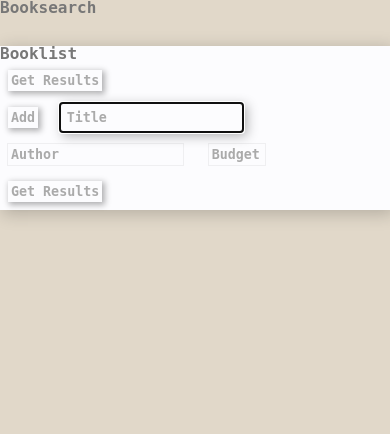
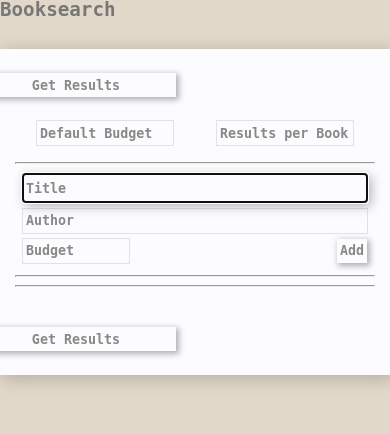
Before and after one commit to admls/booksearch, a PHP site: page / in a window 390 px wide. Shown: the top 434 px of the page. Run offline with PHP 8.4, Linux system fonts and the light colour scheme.

Commit message:
The design for booklist and results are now responsive.

```diff
--- a/booksearch.js
+++ b/booksearch.js
@@ -141,8 +141,15 @@ var view = {
             bookLi.id = id;
             bookLi.appendChild(titleInput);
             bookLi.appendChild(authorInput);
-            bookLi.appendChild(maxPriceInput);
-            bookLi.appendChild(view.createDeleteButton());
+
+            const div = document.createElement('div');
+            div.className = "budgetButtonWrapper";
+            div.appendChild(maxPriceInput);
+            div.appendChild(view.createDeleteButton());
+            bookLi.appendChild(div);
+
+            // bookLi.appendChild(maxPriceInput);
+            // bookLi.appendChild(view.createDeleteButton());
             booklistUl.appendChild(bookLi);
         }, this);
     },
@@ -158,7 +165,7 @@ var view = {
         booklistUl.addEventListener("click", function(event) {
             const elementClicked = event.target;
             if (elementClicked.className === "deleteButton") {
-                handlers.deleteBook(elementClicked.parentNode.id);
+                handlers.deleteBook(elementClicked.parentNode.parentNode.id);
             };
         });
         document.querySelectorAll("li .title, li .author").forEach(function(bookField) {
@@ -236,12 +243,6 @@ function _cb_findItemsByKeywords(root) {
         title = "<h3 class='title'>" + searchTerm + "</h3><br>";
         html.push('<hr>')
     };
-
-    // console.log(url);
-    console.log(rawSearchTerm);
-    console.log(searchTerm);
-
-
     document.getElementById("ebayResults").innerHTML += title + html.join("");
 }  // End _cb_findItemsByKeywords() function
 
@@ -307,42 +308,3 @@ function constructURL(urlfilter, searchTerm, siteLocationCode, numEntries) {
     url += urlfilter;
     return url
 }
-
-
-// function _cb_findItemsByKeywords(root) {
-//     var items = root && root.findItemsByKeywordsResponse && root.findItemsByKeywordsResponse[0] && root.findItemsByKeywordsResponse[0].searchResult && root.findItemsByKeywordsResponse[0].searchResult[0] && root.findItemsByKeywordsResponse[0].searchResult[0].item || [];
-//     var html = []; html.push('<table width="100%" border="0" cellspacing="0" cellpadding="3"><tbody>');
-//     for (var i = 0; i < items.length; ++i) {
-//         var item = items[i];
-//         var shippingInfo = item.shippingInfo && item.shippingInfo[0] || {};
-//         var sellingStatus = item.sellingStatus && item.sellingStatus[0] || {};
-//         var listingInfo = item.listingInfo && item.listingInfo[0] || {};
-//         var title = item.title;
-//         var subtitle = item.subtitle || '';
-//         var pic = item.galleryURL;
-//         var viewitem = item.viewItemURL;
-//         var currentPrice = sellingStatus.currentPrice && sellingStatus.currentPrice[0] || {};
-//         var displayPrice = currentPrice['@currencyId'] + ' ' + currentPrice['__value__'];
-//         var buyItNowAvailable = listingInfo.buyItNowAvailable && listingInfo.buyItNowAvailable[0] === 'true';
-//         var freeShipping = shippingInfo.shippingType && shippingInfo.shippingType[0] === 'Free';
-//         if (null !== title && null !== viewitem) {
-//             html.push('<tr><td class="image-container"><img src="' + pic + '"border = "0"></td>');
-//             html.push('<td class="data-container"><a class="item-link" href="' + viewitem + '"target="_blank">');
-//             html.push('<p class="title">' + title + '</p>'); html.push('<p class="subtitle">' + subtitle + '</p>');
-//             html.push('<p class="price">' + displayPrice + '</p>');
-//             if (buyItNowAvailable) {
-//                 html.push('<p class="bin">Buy It Now</p>');
-//             }
-//             if (freeShipping) {
-//                 html.push('<p class="fs">Free shipping</p>');
-//             }
-//             html.push('</a></td></tr>');
-//         }
-//     }
-//     html.push(" </tbody></table>");
-//     document.getElementById("ebayResults").innerHTML = html.join("");
-// }
-
-// function createSrc() {
-//     return `https://svcs.ebay.com/services/search/FindingService/v1?SECURITY-APPNAME=AdamSher-Booksear-PRD-38dd99240-7ddfbe7a&OPERATION-NAME=findItemsByKeywords&SERVICE-VERSION=1.0.0&RESPONSE-DATA-FORMAT=JSON&callback=_cb_findItemsByKeywords&REST-PAYLOAD&keywords=${searchTerm}&paginationInput.entriesPerPage=6&GLOBAL-ID=EBAY-${location}&siteid=3`
-// }
--- a/index.css
+++ b/index.css
@@ -51,11 +51,15 @@ table {
 --------------------------------------------
 Beginning of css styling */
 
+/*
+#cf9125
+ */
+
 :root {
     --main-bg-color: #e1d8c9;
     --secondary-bg-color: #fcfcfe;
     --primary-text-color: #777;
-    --understated-text-color: #aaa;
+    --understated-text-color: #888;
     --v-understated-text-color: #ccc;
     --highlight-selection: #555;
 }
@@ -73,11 +77,18 @@ body::selection, input::selection, button::selection, p::selection, div::selecti
 }
 
 #booklistDiv, #results {
-    width: 60%;
+    box-sizing: border-box;
+    position: relative;
+    width: 75%;
     margin: auto;
     background-color: var(--secondary-bg-color);
     box-shadow: 3px 3px 16px 1px rgba(0,0,0,.2);
     margin-top: 30px;
+    margin-bottom: 60px;
+}
+
+#booklistDiv {
+    padding: 70px 15px 80px 15px;
 }
 
 @media only screen and (max-width: 900px) {
@@ -86,13 +97,42 @@ body::selection, input::selection, button::selection, p::selection, div::selecti
     }
 }
 
+#addBook {
+    position: relative;
+    padding: 0px;
+    margin: 6px 0px 6px 0px;
+    display: flex;
+    flex-flow: row wrap;
+    justify-content: center;
+    height: 40px;
+}
+
+#defaultsWrapper {
+    display: flex;
+    flex-flow: row wrap;
+    justify-content: space-around;
+    height: 35px;
+}
+
+@media only screen and (max-width: 350px) {
+    #defaultsWrapper {
+        height: 60px;
+    }
+}
+
+#defaultMaxPrice, #resultsPerBook {
+    width: 130px;
+}
+
+#addButton {
+    margin: 2px 0px 0px 3px;
+    height: 24px;
+}
+
 #results {
-    box-sizing: border-box;
-    position: relative;
     z-index: initial;
     isolation: isolate;
     padding: 1px 0px;
-    margin-bottom: 60px;
 }
 
 #ebayResults {
@@ -168,16 +208,22 @@ h4 {
     width: 80px;
 }
 
+h2 {
+    font-size: 1.2em;
+}
+
 input {
     color: var(--primary-text-color);
     font-family: monospace, monospace;
     border: none;
     font-weight: bold;
     background-color: transparent;
-    margin: 8px 8px 8px 8px;
+    margin: 2px 8px 2px 8px;
     padding: 3px;
-    box-shadow: 0px 0px 0px 1px rgba(0,0,0,.05);
+    box-shadow: 0px 0px 0px 1px rgba(0,0,0,.1);
     transition: all .5s;
+    width: 180px;
+    height: 18px;
 }
 
 input::placeholder {
@@ -186,8 +232,15 @@ input::placeholder {
 
 input:hover, input:focus {
     box-shadow: 3px 3px 12px 1px rgba(0,0,0,.3);
-    padding: 7px;
-    margin: 4px 4px 4px 4px;
+    height: 22px;
+}
+
+.budgetButtonWrapper {
+    width: 180px;
+    display: flex;
+    margin: 0px 8px 0px 8px;
+    flex-direction: row;
+    justify-content: space-between;
 }
 
 ul {
@@ -210,7 +263,6 @@ button {
 button:focus {
     box-shadow: 0px 0px 0px 1px rgba(0,0,0,.05);
 }
-
 
 .deleteButton {
     color: var(--v-understated-text-color);
@@ -237,22 +289,52 @@ button:focus {
     box-shadow: 0px 0px 0px 1px rgba(0,0,0,.05);
 }
 
-.toBooklist {
+.toBooklist, .getResults {
     margin: 0px;
     position: absolute;
-    z-index: 100;
     width: 200px;
-    left: -24px;
-    top: 24px;
     height: 24px;
 }
 
-
-#addBookMaxPrice, .maxPrice{
-    width: 50px;
+.toBooklist.top {
+    z-index: 100;
+    left: -24px;
+    top: 24px;
 }
 
-@keyframes deleteBook {
+.toBooklist.bottom {
+    z-index: 100;
+    bottom: 12px;
+    right: -36px;
+}
+
+@media only screen and (max-width: 900px) {
+    .toBooklist.bottom {
+        right: -24px;
+        bottom: 24px;
+    }
+}
+
+.getResults.top {
+    top: 24px;
+    left: -24px;
+}
+
+.getResults.bottom {
+    bottom: 24px;
+    left: -24px;
+}
+
+#addBookMaxPrice, .maxPrice {
+    width: 100px;
+}
+
+.budgetButtonWrapper .maxPrice {
+    margin-left: 0px;
+    margin-right: 0px;
+}
+
+@keyframes deleteBookWide {
     0% {
         opacity: 1;
         height: 40px;
@@ -273,11 +355,95 @@ button:focus {
 ul.booklist li {
     position: relative;
     padding: 0px;
-    margin: 0px;
-    animation-name: deleteBook;
-    animation-duration: .4s;
+    margin: 6px 0px 6px 0px;
+    animation-name: deleteBookWide;
+    animation-duration: .5s;
     animation-fill-mode: forwards;
     animation-play-state: paused;
+    display: flex;
+    flex-flow: row wrap;
+    justify-content: center;
+}
+
+ul.booklist li input {
+    flex: 0 0 auto;
+}
+
+@media only screen and (max-width: 647px) {
+    @keyframes deleteBookMiddle {
+        0% {
+            opacity: 1;
+            height: 70px;
+            line-height: 20px;
+        }
+        50% {
+            opacity: 0;
+            height: 70px;
+            line-height: 20px;
+        }
+        100% {
+            opacity: 0;
+            height: 0px;
+            line-height: 0px;
+        }
+    }
+
+    ul.booklist li {
+        animation-name: deleteBookMiddle;
+        animation-duration: .5s;
+        animation-fill-mode: forwards;
+        animation-play-state: paused;
+        justify-content: flex-start;
+    }
+
+    #addBook {
+        height: 70px;
+        justify-content: flex-start;
+    }
+}
+
+@media only screen and (max-width: 450px) {
+    @keyframes deleteBookNarrow {
+        0% {
+            opacity: 1;
+            height: 95px;
+            line-height: 20px;
+        }
+        50% {
+            opacity: 0;
+            height: 95px;
+            line-height: 20px;
+        }
+        100% {
+            opacity: 0;
+            height: 0px;
+            line-height: 0px;
+        }
+    }
+
+    ul.booklist li {
+        animation-name: deleteBookNarrow;
+        animation-duration: .5s;
+        animation-fill-mode: forwards;
+        animation-play-state: paused;
+    }
+
+    ul.booklist li > input {
+        flex: 1 1 180px;
+    }
+
+    #addBook {
+        height: 95px;
+    }
+
+    #addBook > input {
+        flex: 1 1 180px;
+    }
+
+    .budgetButtonWrapper {
+        flex: 1 1 180px;
+        margin-right: 8px;
+    }
 }
 
 .badInput {
--- a/index.html
+++ b/index.html
@@ -8,26 +8,35 @@
     <link rel="stylesheet" href="index.css">
 </head>
 <body>
-    <h1>Booksearch</h1>
+    <h2>Booksearch</h2>
     <div id="booklistDiv">
-        <h2>Booklist</h2>
-        <button class="getResults">Get Results</button>
+        <button class="getResults top">Get Results</button>
+        <form id="defaultsWrapper">
+            <input id="defaultMaxPrice" class="maxPrice" type="text" placeholder="Default Budget" autocomplete="off">
+            <input id="resultsPerBook" type="text" placeholder="Results per Book" autocomplete="off">
+        </form>
+        <hr>
         <div>
-            <form>
-                <button onclick="handlers.addBook()">Add</button>
+            <form id="addBook">
                 <input id="addBookTitle" class="title" type="text" placeholder="Title" autocomplete="off">
                 <input id="addBookAuthor" class="author" type="text" placeholder="Author" autocomplete="off">
-                <input id="addBookMaxPrice" class="maxPrice" type="text" placeholder="Budget" autocomplete="off">
+                <div class="budgetButtonWrapper">
+                    <input id="addBookMaxPrice" class="maxPrice" type="text" placeholder="Budget" autocomplete="off">
+                    <button id="addButton" onclick="handlers.addBook()">Add</button>
+                </div>
             </form>
         </div>
+        <hr>
         <ul class="booklist">
         </ul>
-        <button class="getResults">Get Results</button>
+        <hr>
+        <button class="getResults bottom">Get Results</button>
     </div>
 
     <div id="results" style="display: none;">
-        <button class="toBooklist">To Booklist</button>
+        <button class="toBooklist top">To Booklist</button>
         <div id="ebayResults"></div>
+        <button class="toBooklist bottom">To Booklist</button>
     </div>
 
     <script src="booksearch.js">
```
